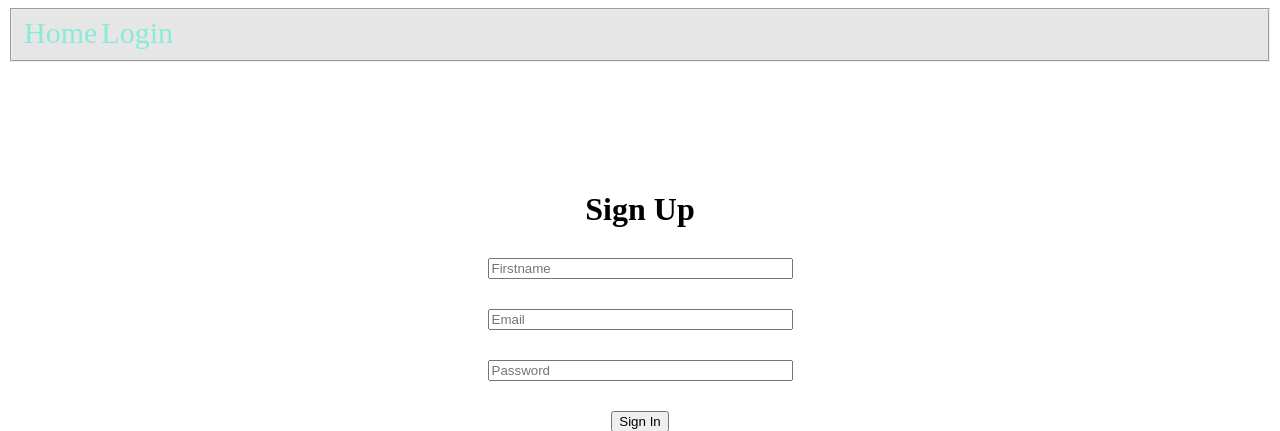
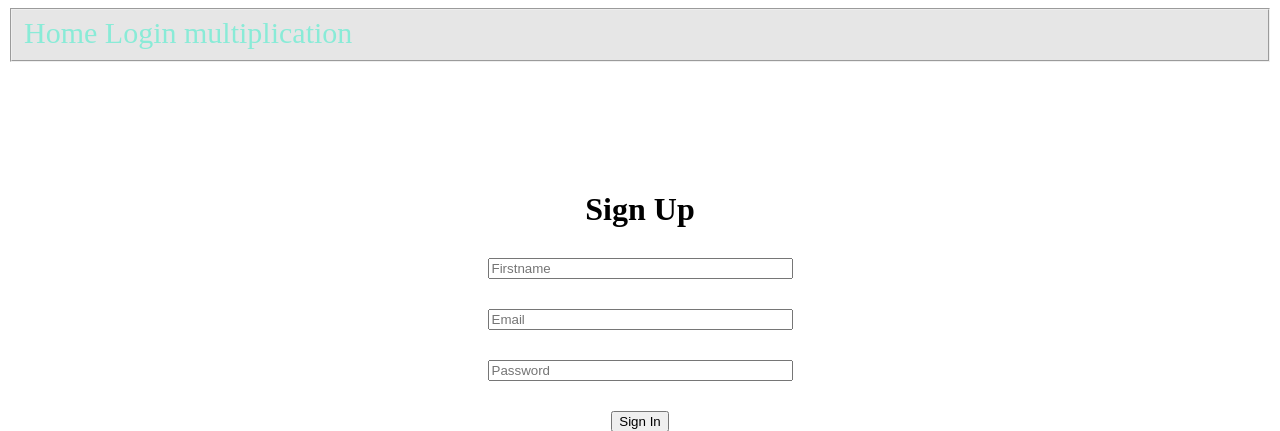
Before and after one commit to aminedachir/Website_with_flask, a Flask app: page /signup in a window 1280 px wide. Shown: the top 431 px of the page. Run offline with Flask 2, Linux system fonts and the light colour scheme.

Commit message:
finish multiplication page

```diff
--- a/app/routes.py
+++ b/app/routes.py
@@ -59,6 +59,7 @@ def change():
             #return "INVALID email"
     return render_template('changp.html', title='change password', form = form)
 
-@app.route('/multiplication', methods = ['GET', 'POST'])
+@app.route('/multiplication', methods=['GET', 'POST'])
 def multiplication():
-    render_template('multiplication.html', title = 'multiplication')
+    title = 'multiplication'
+    return render_template('multiplication.html', title = title )
--- a/app/templates/base.html
+++ b/app/templates/base.html
@@ -13,9 +13,10 @@
     <body>
         <fieldset>
             <div>
-                <a href="{{('/index')}}" class="link__">Home</a>
+                <a href="{{('/index')}}" class="link__">Home </a>
                 {% if current_user.is_anonymous %}
-                <a href="{{('/login')}}" class="link__">Login</a>
+                <a href="{{('/login')}}" class="link__">Login </a>
+                <a href="{{('/multiplication')}}" class="link__"> multiplication</a>
                 {% else %}
                 <a href="{{('/logout')}}" class="link__">Logout</a>
                 {% endif %}
--- a/app/templates/multiplication.html
+++ b/app/templates/multiplication.html
@@ -1,10 +1,10 @@
 {%extends 'base.html'%}
 
 {% block title %}
-    {{title}}
+    {{ title }}
 {% endblock %}
 
-{% block body%}
+{% block content%}
     <script>
         window.onload = pageon;
         var c = 0;
@@ -20,4 +20,5 @@
             else{confirm("You Lost")}
         }
     </script>
+    <p>amine</p>
 {% endblock %}
```
Lines whose indentation alone changed are shown as unchanged.
